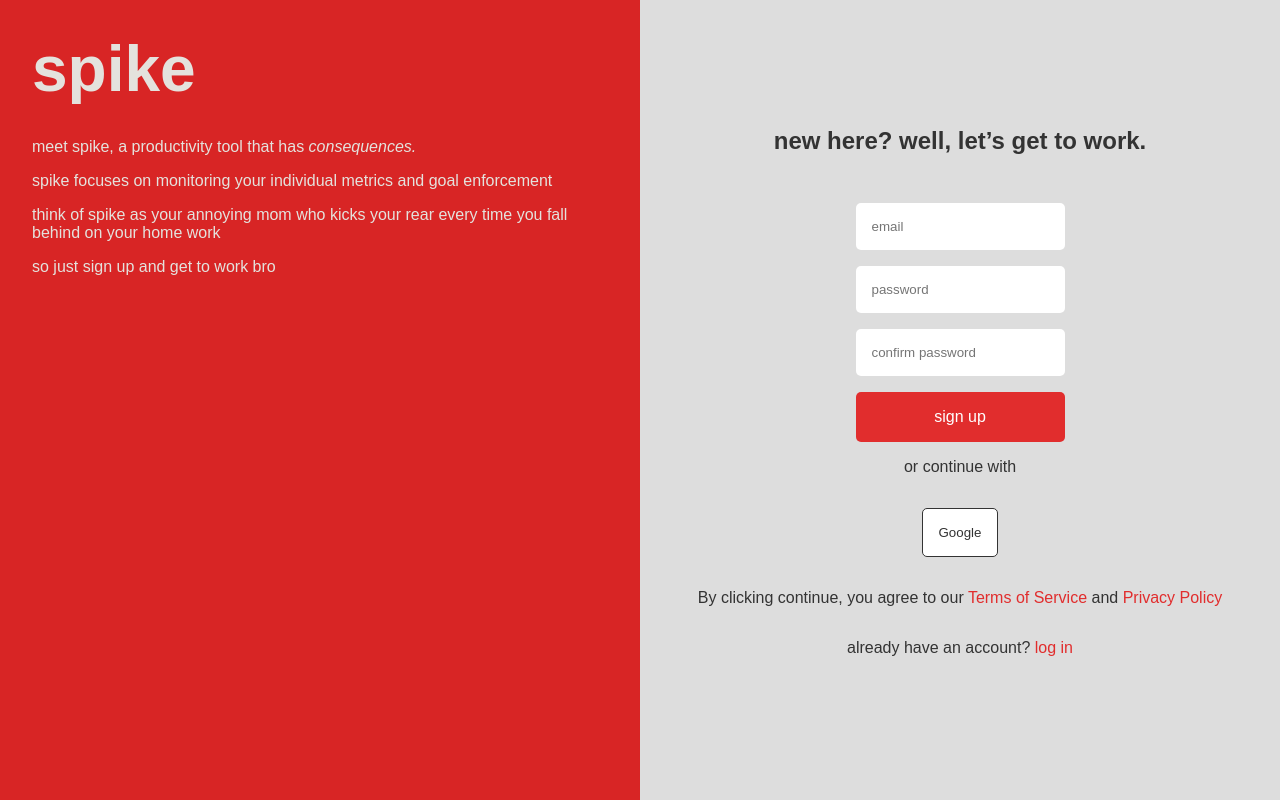
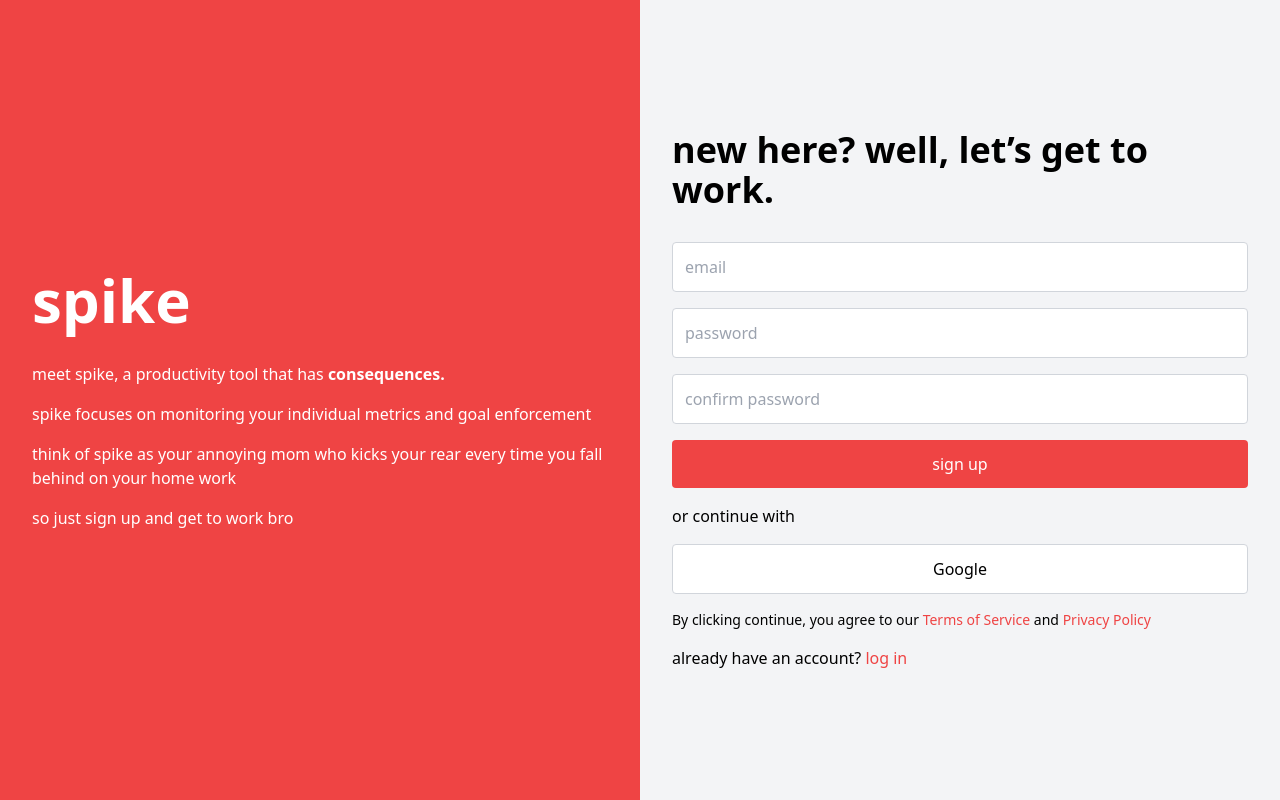
Before and after one commit to SanjayNithin2002/spike-frontend, a React (Create React App) app: page /signup in a window 1280 px wide. Built offline with nearby package versions, Linux system fonts and the light colour scheme; the HTML template or start-up script is replaced by a standard one.

Commit message:
changed css

```diff
--- a/package.json
+++ b/package.json
@@ -35,5 +35,10 @@
       "last 1 firefox version",
       "last 1 safari version"
     ]
+  },
+  "devDependencies": {
+    "autoprefixer": "^10.4.19",
+    "postcss": "^8.4.38",
+    "tailwindcss": "^3.4.4"
   }
 }
--- /dev/null
+++ b/postcss.config.js
@@ -0,0 +1,6 @@
+module.exports = {
+  plugins: {
+    tailwindcss: {},
+    autoprefixer: {},
+  },
+}
--- a/src/components/Login.css
+++ b/src/components/Auth.css
@@ -1,6 +1,11 @@
-body {
+@tailwind base;
+@tailwind components;
+@tailwind utilities;
+
+
+/* body {
     margin: 0;
-    font-family: Arial, sans-serif;
+    font-family: "Red Hat Display", sans-serif;
   }
 
   .container {
@@ -103,3 +108,4 @@ body {
   a:hover {
     text-decoration: underline;
   }
+   */
--- a/src/components/Login.js
+++ b/src/components/Login.js
@@ -1,34 +1,29 @@
 import React from 'react';
 import { Link } from 'react-router-dom';
-import './Login.css';
 
 const Login = () => {
   return (
-    <div className="container">
-      <div className="right">
-        <h2>welcome back! let’s get started, yeah?</h2>
-        <form>
-          <div className="input-group">
-            <input type="email" placeholder="email" required />
-          </div>
-          <div className="input-group">
-            <input type="password" placeholder="password" required />
-          </div>
-          <button type="submit">log in</button>
-        </form>
-        <p>or continue with</p>
-        <button className="google">Google</button>
-        <p>By clicking continue, you agree to our <a href="#">Terms of Service</a> and <a href="#">Privacy Policy</a></p>
-        <p>don’t have an account? <a href="/signup">sign up</a></p>
-      </div>
-      <div className="left">
-        <h1>spike</h1>
-        <ul>
-          <li>meet spike, a productivity tool that has <span>consequences.</span></li>
+    <div className="flex h-screen">
+      <div className="w-1/2 bg-red-500 text-white p-8 flex flex-col justify-center">
+        <h1 className="text-6xl font-bold mb-8">spike</h1>
+        <ul className="space-y-4">
+          <li>meet spike, a productivity tool that has <span className="font-semibold">consequences.</span></li>
           <li>spike focuses on monitoring your individual metrics and goal enforcement</li>
           <li>think of spike as your annoying mom who kicks your rear every time you fall behind on your home work</li>
           <li>so just log in and get to work bro</li>
         </ul>
+      </div>
+      <div className="w-1/2 bg-gray-100 p-8 flex flex-col justify-center">
+        <h2 className="text-4xl font-bold mb-8">welcome back! let’s get started, yeah?</h2>
+        <form className="space-y-4">
+          <input type="email" placeholder="email" className="w-full p-3 border border-gray-300 rounded" required />
+          <input type="password" placeholder="password" className="w-full p-3 border border-gray-300 rounded" required />
+          <button type="submit" className="w-full p-3 bg-red-500 text-white rounded">log in</button>
+        </form>
+        <p className="my-4">or continue with</p>
+        <button className="w-full p-3 bg-white border border-gray-300 rounded">Google</button>
+        <p className="text-sm mt-4">By clicking continue, you agree to our <a href="#" className="text-red-500">Terms of Service</a> and <a href="#" className="text-red-500">Privacy Policy</a></p>
+        <p className="mt-4">don’t have an account? <Link to="/signup" className="text-red-500">sign up</Link></p>
       </div>
     </div>
   );
--- a/src/components/Signup.css
+++ /dev/null
@@ -1,105 +0,0 @@
-body {
-    margin: 0;
-    font-family: "Red Hat Display", sans-serif;
-  }
-
-  .container {
-    display: flex;
-    height: 100vh;
-  }
-
-  .left {
-    background-color: #d82525;
-    color: #e4e2dd;
-    padding: 2rem;
-    flex: 1;
-  }
-
-  .left h1 {
-    font-size: 4rem;
-    margin: 0;
-  }
-
-  .left ul {
-    list-style: none;
-    padding: 0;
-    margin: 2rem 0 0;
-  }
-
-  .left ul li {
-    margin: 1rem 0;
-  }
-
-  .left ul li span {
-    font-style: italic;
-  }
-
-  .right {
-    background-color: #ddd;
-    color: #333;
-    padding: 2rem;
-    flex: 1;
-    display: flex;
-    flex-direction: column;
-    justify-content: center;
-    align-items: center;
-  }
-
-  .right h2 {
-    margin: 0 0 2rem;
-  }
-
-  .form {
-    width: 100%;
-    max-width: 400px;
-  }
-
-  .input-group {
-    margin: 1rem 0;
-  }
-
-  .input-group input {
-    width: 100%;
-    padding: 1rem;
-    border: none;
-    border-radius: 5px;
-    box-sizing: border-box;
-  }
-
-  button[type="submit"] {
-    width: 100%;
-    padding: 1rem;
-    background-color: #e12d2d;
-    color: white;
-    border: none;
-    border-radius: 5px;
-    font-size: 1rem;
-    cursor: pointer;
-  }
-
-  button.google {
-    background-color: white;
-    color: #333;
-    border: 1px solid #333;
-    padding: 1rem;
-    border-radius: 5px;
-    cursor: pointer;
-    margin: 1rem 0;
-  }
-
-  button.google:hover {
-    background-color: #f1f1f1;
-  }
-
-  p {
-    margin: 1rem 0;
-  }
-
-  a {
-    color: #e12d2d;
-    text-decoration: none;
-  }
-
-  a:hover {
-    text-decoration: underline;
-  }
--- a/src/components/Signup.js
+++ b/src/components/Signup.js
@@ -1,37 +1,30 @@
 import React from 'react';
 import { Link } from 'react-router-dom';
-import './Signup.css';
 
 const Signup = () => {
   return (
-    <div className="container">
-      <div className="left">
-        <h1>spike</h1>
-        <ul>
-          <li>meet spike, a productivity tool that has <span>consequences.</span></li>
+    <div className="flex h-screen">
+      <div className="w-1/2 bg-red-500 text-white p-8 flex flex-col justify-center">
+        <h1 className="text-6xl font-bold mb-8">spike</h1>
+        <ul className="space-y-4">
+          <li>meet spike, a productivity tool that has <span className="font-semibold">consequences.</span></li>
           <li>spike focuses on monitoring your individual metrics and goal enforcement</li>
           <li>think of spike as your annoying mom who kicks your rear every time you fall behind on your home work</li>
           <li>so just sign up and get to work bro</li>
         </ul>
       </div>
-      <div className="right">
-        <h2>new here? well, let’s get to work.</h2>
-        <form>
-          <div className="input-group">
-            <input type="email" placeholder="email" required />
-          </div>
-          <div className="input-group">
-            <input type="password" placeholder="password" required />
-          </div>
-          <div className="input-group">
-            <input type="password" placeholder="confirm password" required />
-          </div>
-          <button type="submit">sign up</button>
+      <div className="w-1/2 bg-gray-100 p-8 flex flex-col justify-center">
+        <h2 className="text-4xl font-bold mb-8">new here? well, let’s get to work.</h2>
+        <form className="space-y-4">
+          <input type="email" placeholder="email" className="w-full p-3 border border-gray-300 rounded" required />
+          <input type="password" placeholder="password" className="w-full p-3 border border-gray-300 rounded" required />
+          <input type="password" placeholder="confirm password" className="w-full p-3 border border-gray-300 rounded" required />
+          <button type="submit" className="w-full p-3 bg-red-500 text-white rounded">sign up</button>
         </form>
-        <p>or continue with</p>
-        <button className="google">Google</button>
-        <p>By clicking continue, you agree to our <a href="#">Terms of Service</a> and <a href="#">Privacy Policy</a></p>
-        <p>already have an account? <a href="/login">log in</a></p>
+        <p className="my-4">or continue with</p>
+        <button className="w-full p-3 bg-white border border-gray-300 rounded">Google</button>
+        <p className="text-sm mt-4">By clicking continue, you agree to our <a href="#" className="text-red-500">Terms of Service</a> and <a href="#" className="text-red-500">Privacy Policy</a></p>
+        <p className="mt-4">already have an account? <Link to="/login" className="text-red-500">log in</Link></p>
       </div>
     </div>
   );
--- a/src/index.css
+++ b/src/index.css
@@ -1,4 +1,9 @@
-body {
+@tailwind base;
+@tailwind components;
+@tailwind utilities;
+
+
+/* body {
   margin: 0;
   font-family: -apple-system, BlinkMacSystemFont, 'Segoe UI', 'Roboto', 'Oxygen',
     'Ubuntu', 'Cantarell', 'Fira Sans', 'Droid Sans', 'Helvetica Neue',
@@ -10,4 +15,4 @@ body {
 code {
   font-family: source-code-pro, Menlo, Monaco, Consolas, 'Courier New',
     monospace;
-}
+} */
--- /dev/null
+++ b/tailwind.config.js
@@ -0,0 +1,10 @@
+/** @type {import('tailwindcss').Config} */
+module.exports = {
+  content: [
+    "./src/**/*.{js,jsx,ts,tsx}",
+  ],
+  theme: {
+    extend: {},
+  },
+  plugins: [],
+}
```
Also changed, not shown: 1 other file (tests, documents, lock files or other folders).
